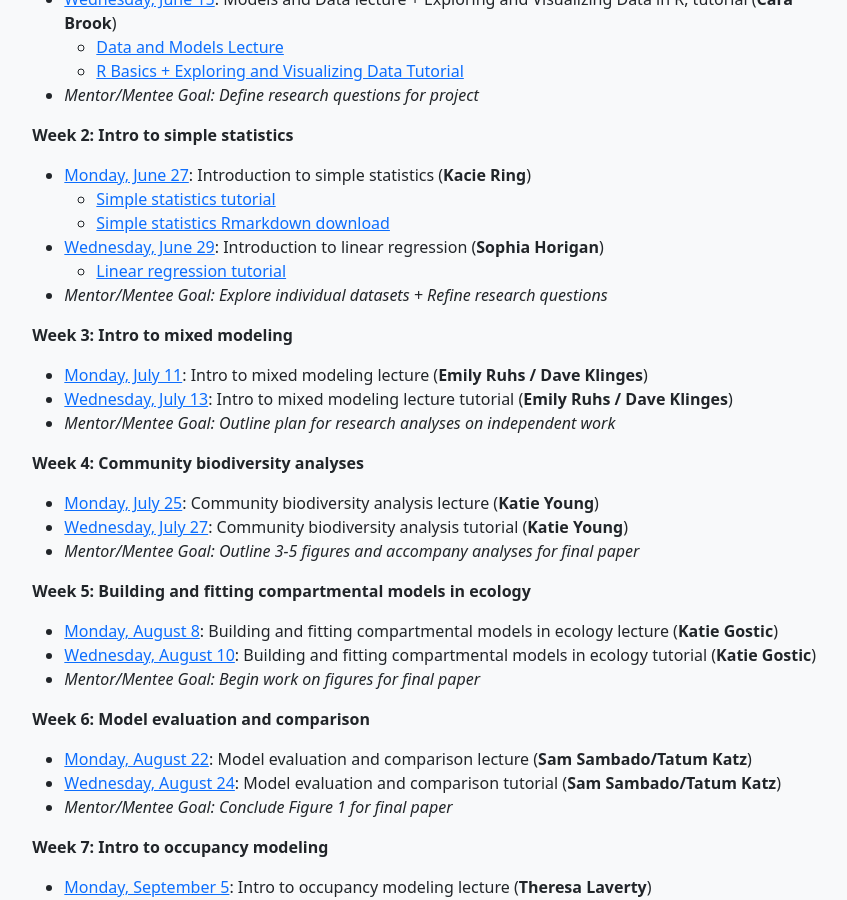
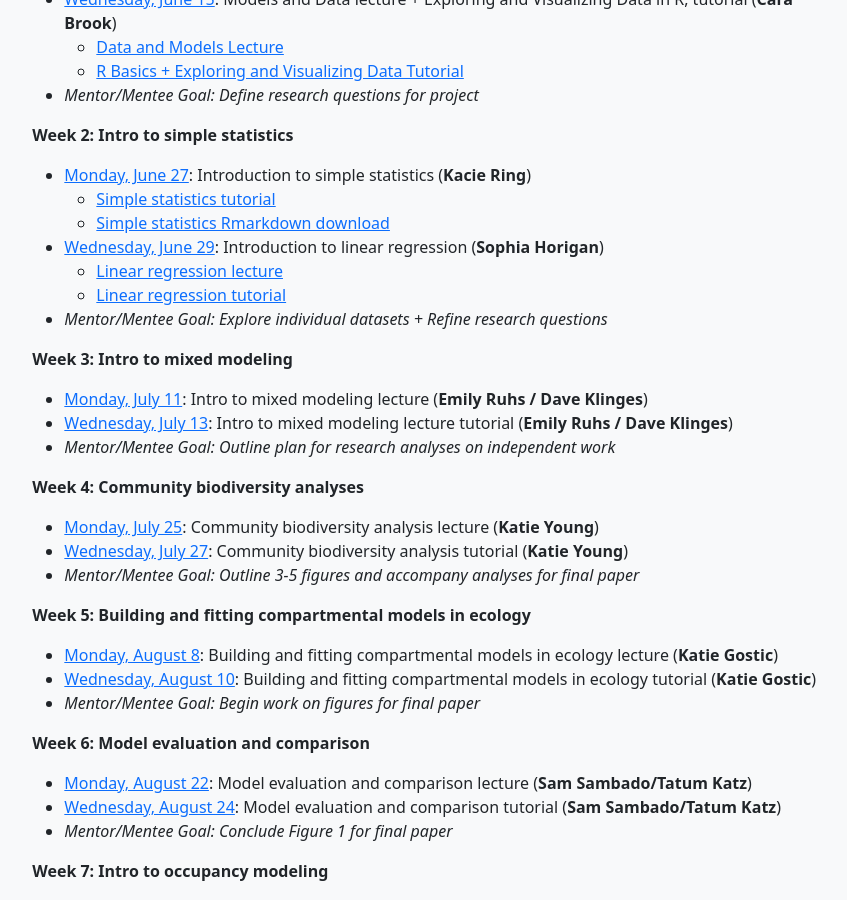
Before and after one commit to brooklabteam/coding4conservation, a Jekyll site: the page built from syllabus.md, in a window 1280 px wide and 900 px high, scrolled down 341 px. Shown: the whole window, without its empty margins (213-1060 px from the left). Built offline with Jekyll 4.4.1, drawn with Linux system fonts in a browser that asks for light colours.

Commit message:
adding Sophia's lecture

```diff
--- a/syllabus.md
+++ b/syllabus.md
@@ -21,6 +21,7 @@ permalink: /syllabus
   * [Simple statistics tutorial](assets/tutorials/Simple_statistics/Simple_statisitics_tutorial.html)
   * [Simple statistics Rmarkdown download](assets/tutorials/Simple_statistics/Simple_statisitics_tutorial.Rmd)
 * [Wednesday, June 29](https://uchicago.zoom.us/j/99685259951?pwd=emFjMTlIL2c3MW5DNlFsMkoyVE1kUT09): Introduction to linear regression  (**Sophia Horigan**)
+   * [Linear regression lecture](/assets/lectures/C4C_LinearRegression_2022.pdf)
    * [Linear regression tutorial](/assets/tutorials/C4C-LinearRegression.zip)
 * *Mentor/Mentee Goal: Explore individual datasets + Refine research questions*
 
```
Also changed, not shown: 2 other files.
